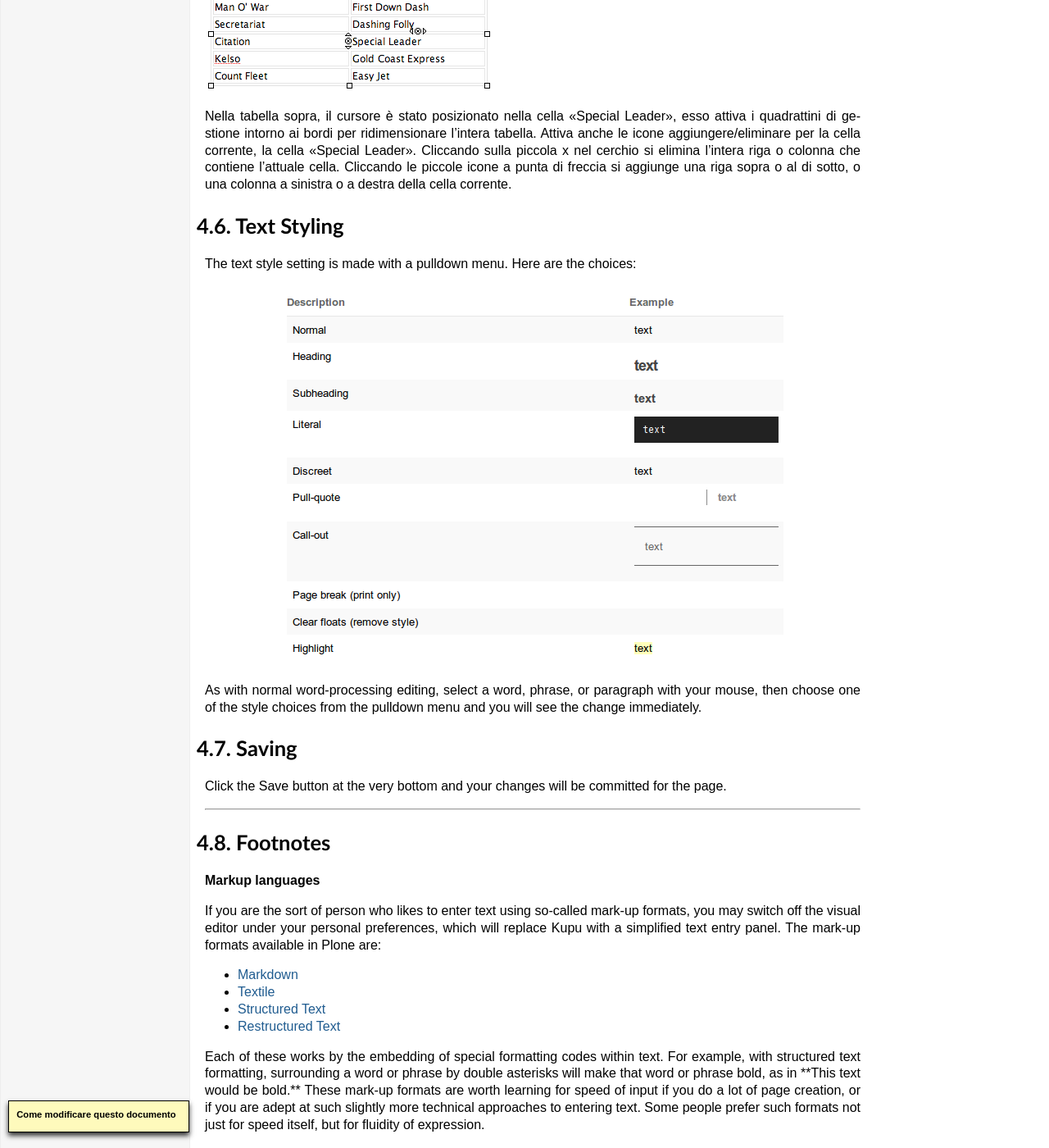
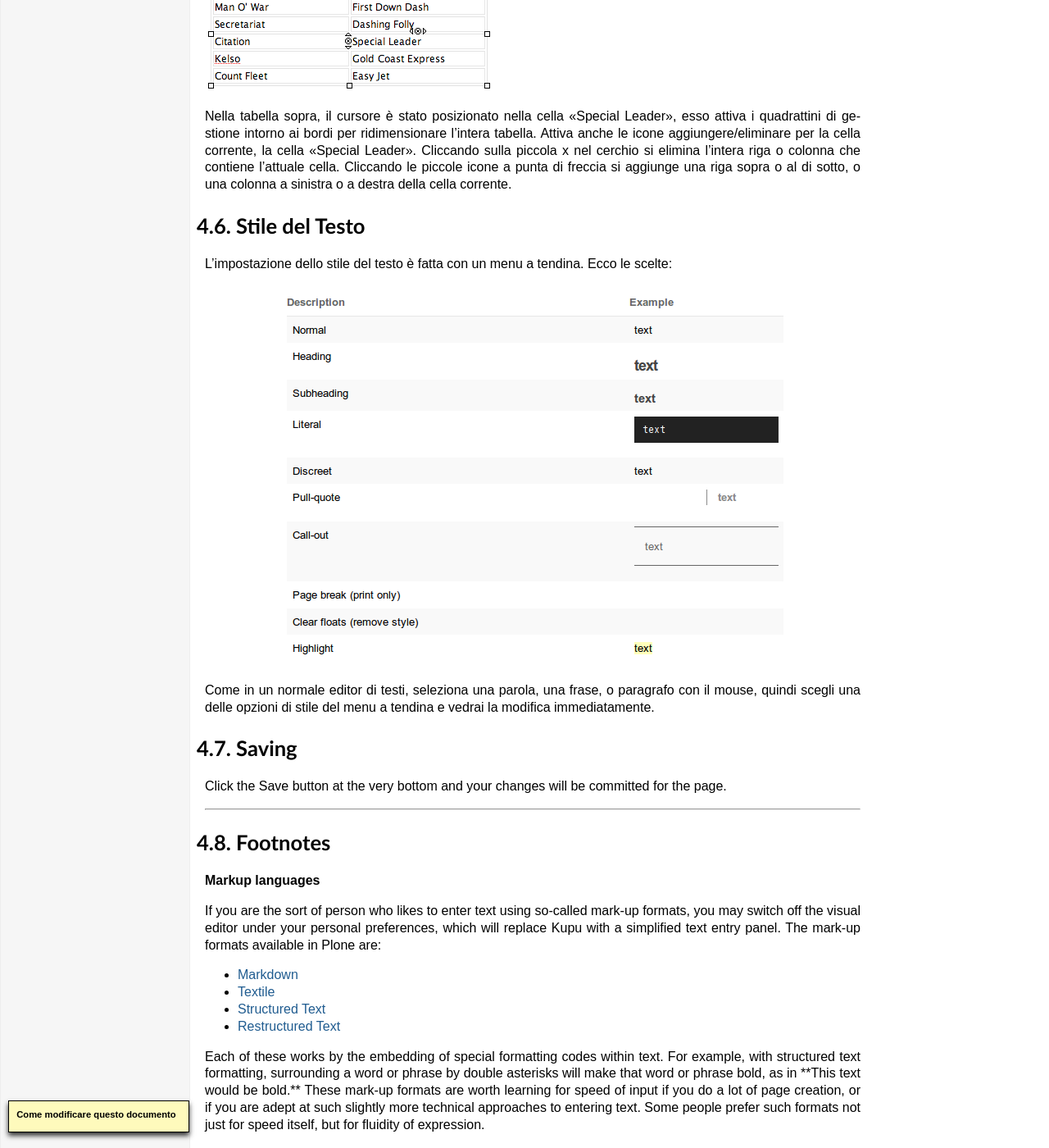
Before and after one commit to plone-it/collective.italiandocumentation, a Sphinx documentation site: the page built from source/using-kupu-as-visual-editor/index.rst, in a window 1280 px wide and 1400 px high, scrolled down 6372 px. Shown: the whole window at 82% size. Built offline with Sphinx 7.4.7, drawn with Linux system fonts in a browser that asks for light colours; pages that are not in the unit, such as notebooks, are missing from menus; some of the changed text lies outside the part shown.

Commit message:
Aggiuta traduzione per lo stile del testo

```diff
--- a/source/using-kupu-as-visual-editor/index.rst
+++ b/source/using-kupu-as-visual-editor/index.rst
@@ -230,19 +230,19 @@ che contiene l'attuale cella. Cliccando le piccole icone a punta di freccia
 si aggiunge una riga sopra o al di sotto, o una colonna a sinistra o a destra
 della cella corrente.
 
-Text Styling
-------------
+Stile del Testo
+---------------
 
-The text style setting is made with a pulldown menu. Here are the
-choices:
+L'impostazione dello stile del testo è fatta con un menu a tendina. Ecco le
+scelte:
 
 .. figure:: ../_static/kupu-text-styles.png
    :align: center
    :alt: kupu-text-styles
 
-As with normal word-processing editing, select a word, phrase, or
-paragraph with your mouse, then choose one of the style choices from the
-pulldown menu and you will see the change immediately.
+Come in un normale editor di testi, seleziona una parola, una frase, o
+paragrafo con il mouse, quindi scegli una delle opzioni di stile del menu
+a tendina e vedrai la modifica immediatamente.
 
 Saving
 ------
```
